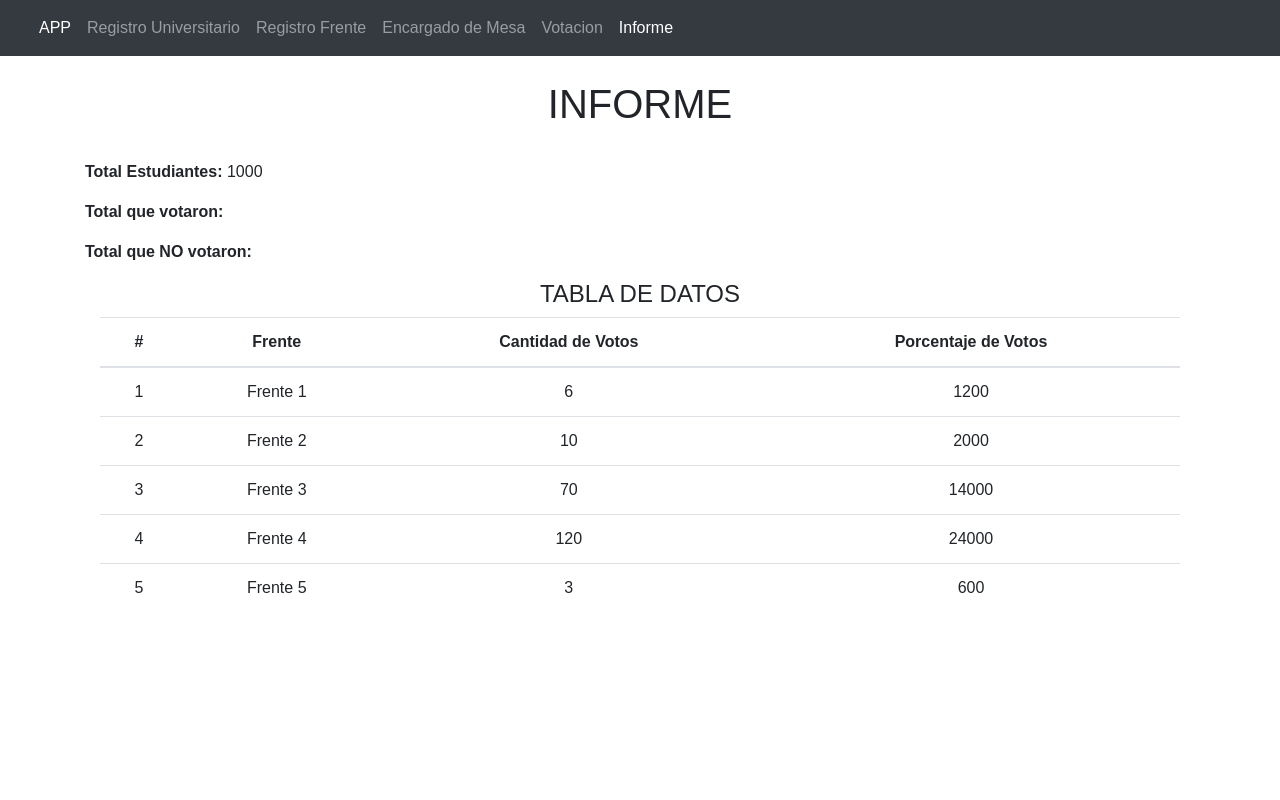
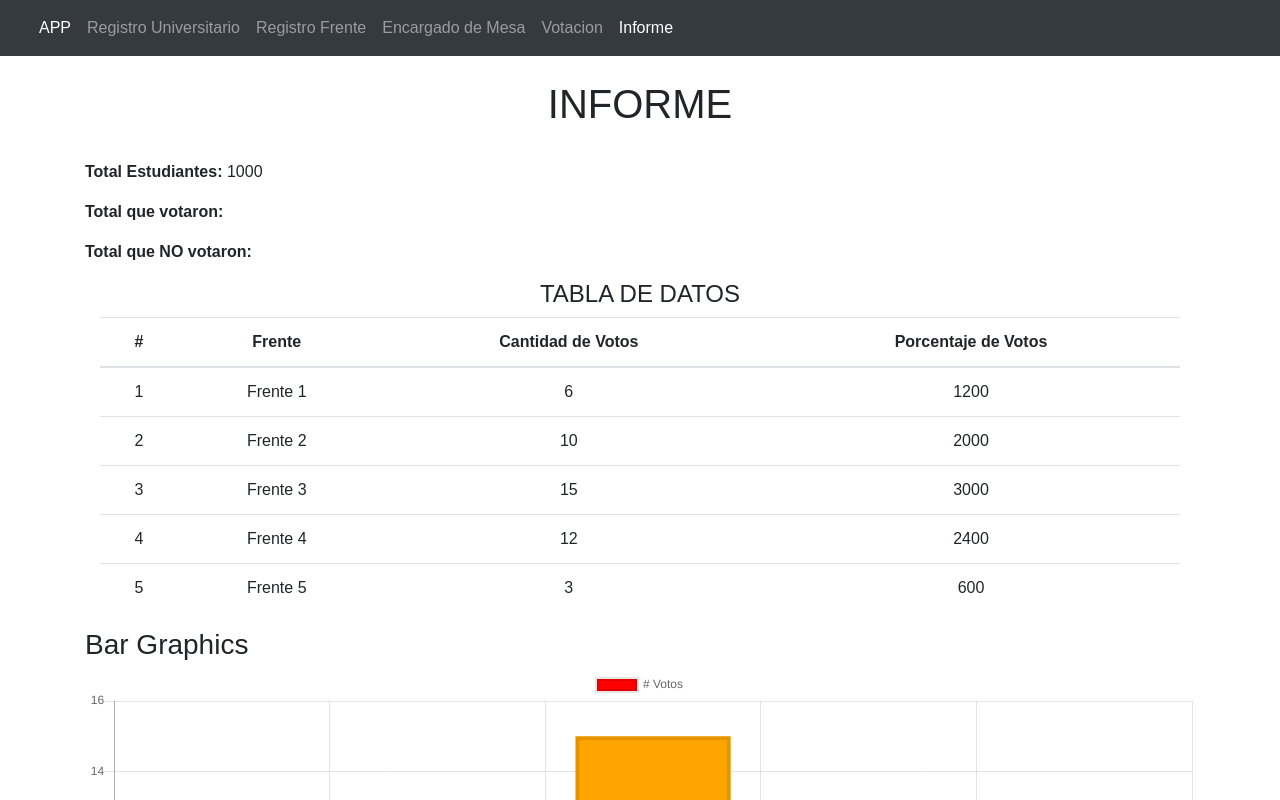
Before and after one commit to adlf-aldana/SistemaElecciones, a React (Create React App) app: page /informe in a window 1280 px wide. Shown: the top 800 px of the page. Built offline with nearby package versions, Linux system fonts and the light colour scheme.

Commit message:
mostrando ejemplo de grafica bar

```diff
--- a/package.json
+++ b/package.json
@@ -8,11 +8,13 @@
     "@testing-library/user-event": "^12.1.10",
     "axios": "^0.21.1",
     "bootstrap": "^4.6.0",
+    "chart.js": "^2.9.4",
     "fs-extra": "^9.1.0",
     "jquery": "^3.6.0",
     "multer": "^1.4.2",
     "popper.js": "^1.16.1",
     "react": "^17.0.1",
+    "react-chartjs-2": "^2.11.1",
     "react-dom": "^17.0.1",
     "react-router": "^5.2.0",
     "react-router-dom": "^5.2.0",
--- a/public/index.html
+++ b/public/index.html
@@ -24,6 +24,7 @@
       work correctly both with client-side routing and a non-root public URL.
       Learn how to configure a non-root public URL by running `npm run build`.
     -->
+
     <title>React App</title>
   </head>
   <body>
--- /dev/null
+++ b/src/Components/Estadisticas/GraphicsBar/BarGraphics.jsx
@@ -0,0 +1,44 @@
+import React, { Fragment, useEffect, useState } from "react";
+import { Bar } from "react-chartjs-2";
+
+const BarGraphics = ({ datos }) => {
+  const [Chartdata, setChartdata] = useState({});
+  // const { nombreFrente, CantVotos } = datos;
+
+  const chart = () => {
+    const nombreFrente = [];
+    const CantVotos = [];
+    datos.map((dato) => {
+      nombreFrente.push(dato.nombreFrente);
+      CantVotos.push(dato.CantVotos);
+    });
+
+    console.log(nombreFrente);
+    setChartdata({
+      labels: nombreFrente,
+      datasets: [
+        {
+          label: "# Votos",
+          data: CantVotos,
+          backgroundColor: ["red", "blue", "orange", "black", "yellow", "pink"],
+          // backgroundColor: ["rgba(75,192,192,0.6)"],
+          borderWidth: 4,
+        },
+      ],
+    });
+  };
+
+  useEffect(() => {
+    chart();
+    return () => {};
+  }, []);
+
+  return (
+    <Fragment>
+      <h3>Bar Graphics</h3>
+      <Bar data={Chartdata} />
+    </Fragment>
+  );
+};
+
+export default BarGraphics;
--- a/src/Components/Estadisticas/Informe/Informe.jsx
+++ b/src/Components/Estadisticas/Informe/Informe.jsx
@@ -1,4 +1,5 @@
 import React, { Fragment, useState } from "react";
+import BarGraphics from "../GraphicsBar/BarGraphics";
 import Tabla from "../Tabla/Tabla";
 
 const Informe = () => {
@@ -7,8 +8,8 @@ const Informe = () => {
   const [datos, setdatos] = useState([
     { id: 1, nombreFrente: "Frente 1", CantVotos: 6 },
     { id: 2, nombreFrente: "Frente 2", CantVotos: 10 },
-    { id: 3, nombreFrente: "Frente 3", CantVotos: 70 },
-    { id: 4, nombreFrente: "Frente 4", CantVotos: 120 },
+    { id: 3, nombreFrente: "Frente 3", CantVotos: 15 },
+    { id: 4, nombreFrente: "Frente 4", CantVotos: 12 },
     { id: 5, nombreFrente: "Frente 5", CantVotos: 3 },
   ]);
   return (
@@ -26,6 +27,7 @@ const Informe = () => {
           <strong>Total que NO votaron: </strong>
         </p>
         <Tabla datos={datos} cantEstudiantes={cantEstudiantes} />
+        <BarGraphics datos={datos} />
       </div>
     </Fragment>
   );
```
Also changed, not shown: 1 other file (tests, documents, lock files or other folders).
